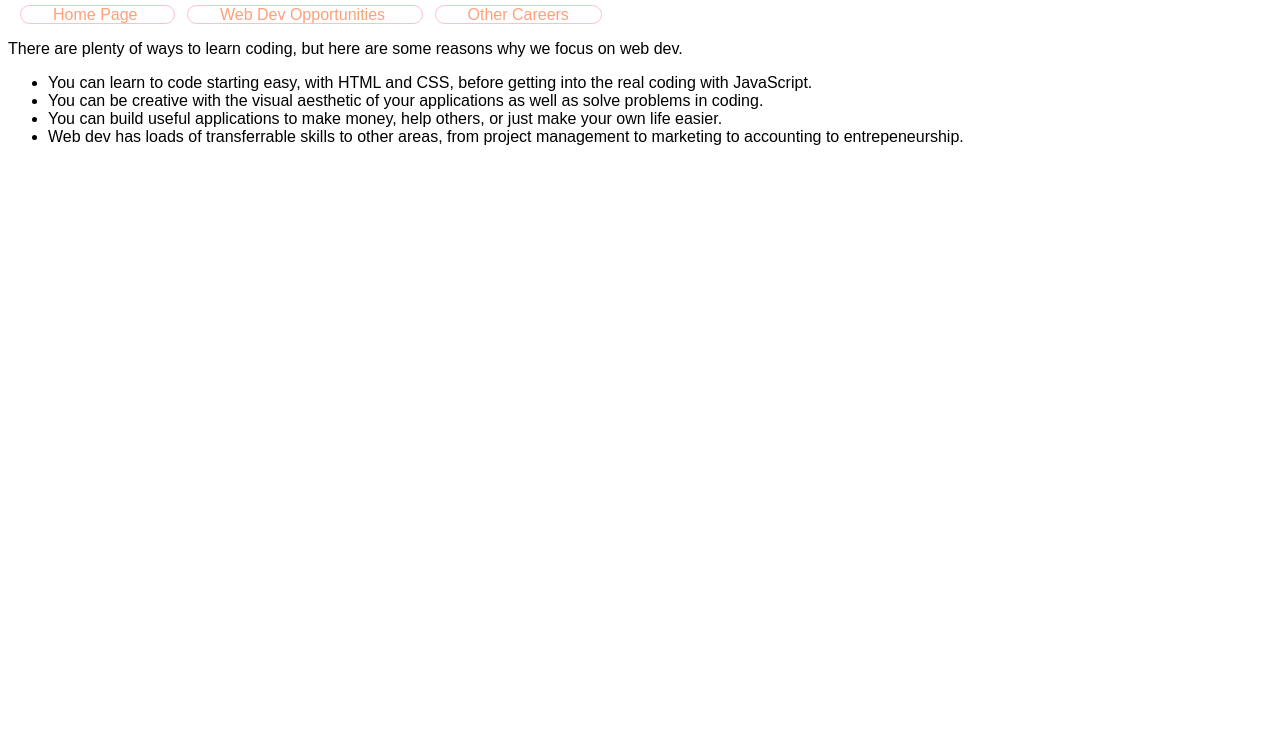
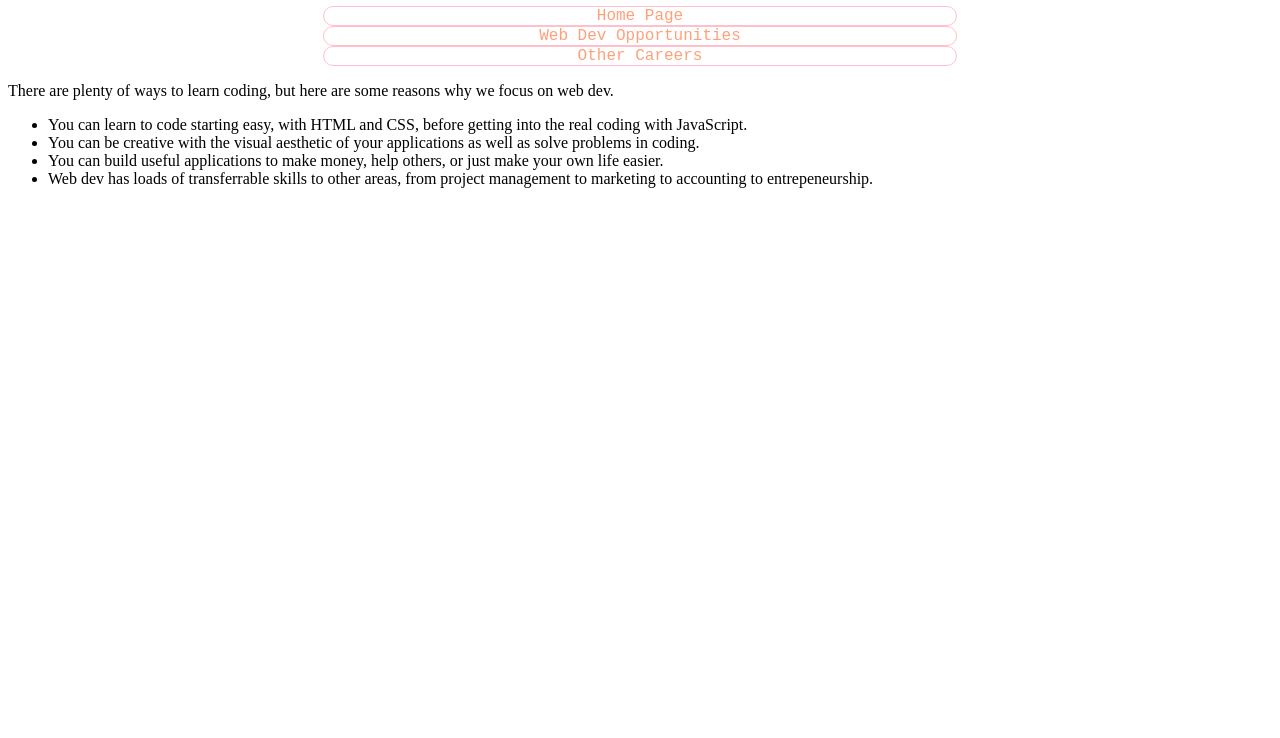
Before and after one commit to craighead-diocesan-school/why-web-dev-Kezza01, a plain HTML site: page index.html in a window 1280 px wide. Shown: the part 62-800 px from the top of the page. Drawn offline with Linux system fonts and the light colour scheme.

Commit message:
aligning h2 (a) to center

```diff
--- a/index.html
+++ b/index.html
@@ -1,8 +1,11 @@
 <h1> Why Web Dev? </h1>
 
-<a href "index.html"> Home Page </a>
-<a href "opportunities.html"> Web Dev Opportunities </a>
-<a href "other-careers.html"> Other Careers </a>
+<nav>
+
+  <a href "index.html"> Home Page </a>
+  <a href "opportunities.html"> Web Dev Opportunities </a>
+  <a href "other-careers.html"> Other Careers </a>
+</nav>
 
 <p>
   There are plenty of ways to learn coding, but here are some reasons why we focus on web dev.
@@ -22,33 +25,29 @@ h1 {
     border-radius: 10em;
     padding-left: 2em;
     padding-right: 2em;
+    font-family: 'Courier New', Courier, monospace;
 }
 
    h1:hover {
     color: pink;
     background-color: lightsalmon;
   }
-}
-a{
-  display: block;
-}
 
-  * {
-    font-family: sans-serif;
-  }
 
   h1 {
     text-align: center;
   }
 
   a {
+    font-family: 'Courier New', Courier, monospace;
     text-decoration: none;
     color: lightsalmon;
     border: 1px solid pink;
     border-radius: 10em;
-    padding-left: 2em;
-    padding-right: 2em;
-    margin-left: 12;
+    /* padding-left: 12em;
+    padding-right: 12em; */
+    text-align: center;
+
   }
 
   a:hover {
@@ -56,4 +55,10 @@ a{
     background-color: pink;
   }
 
+  a {
+    display: block;
+    width: 50%;
+    margin: 0 auto;
+  }
+
 </style>
```
